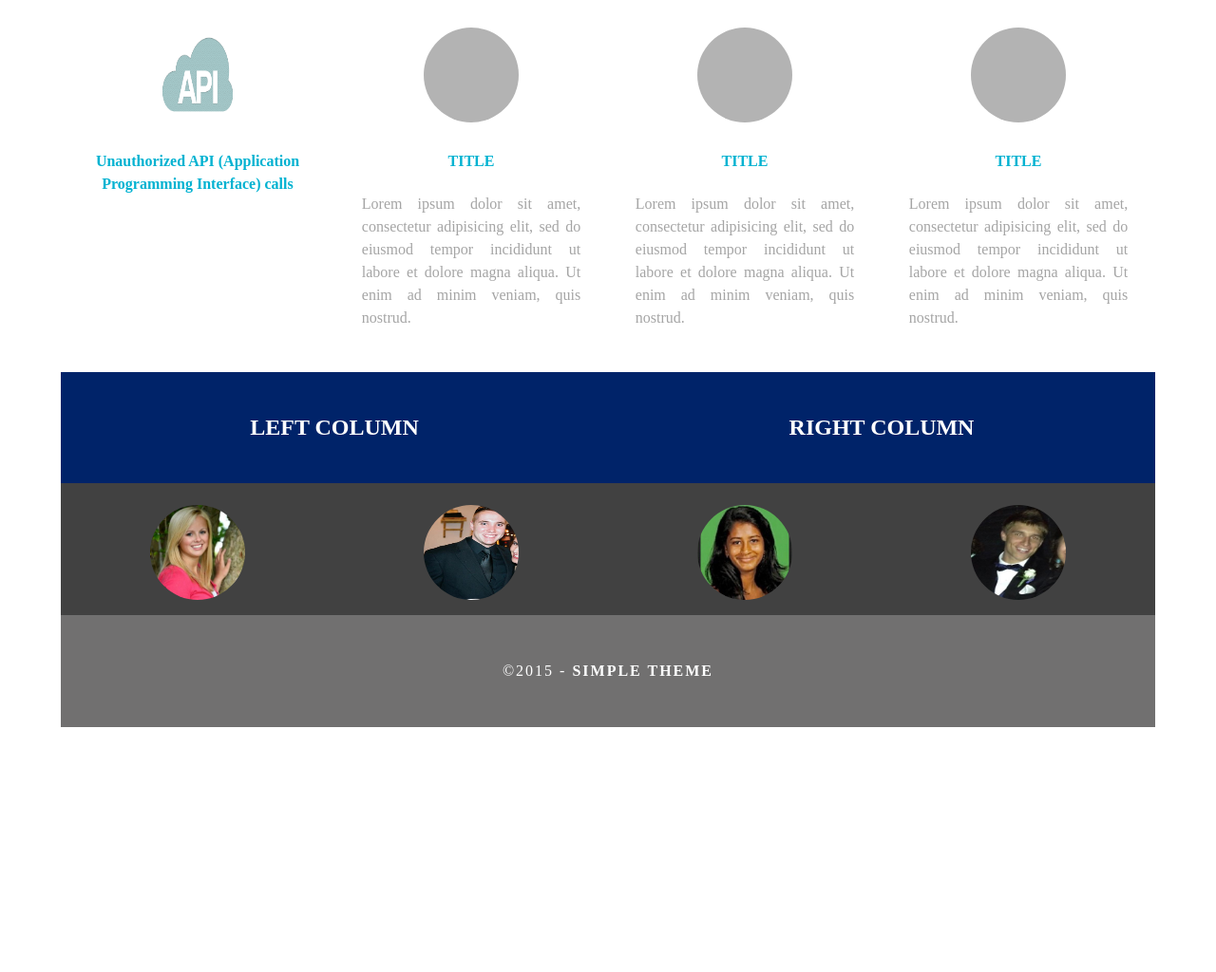
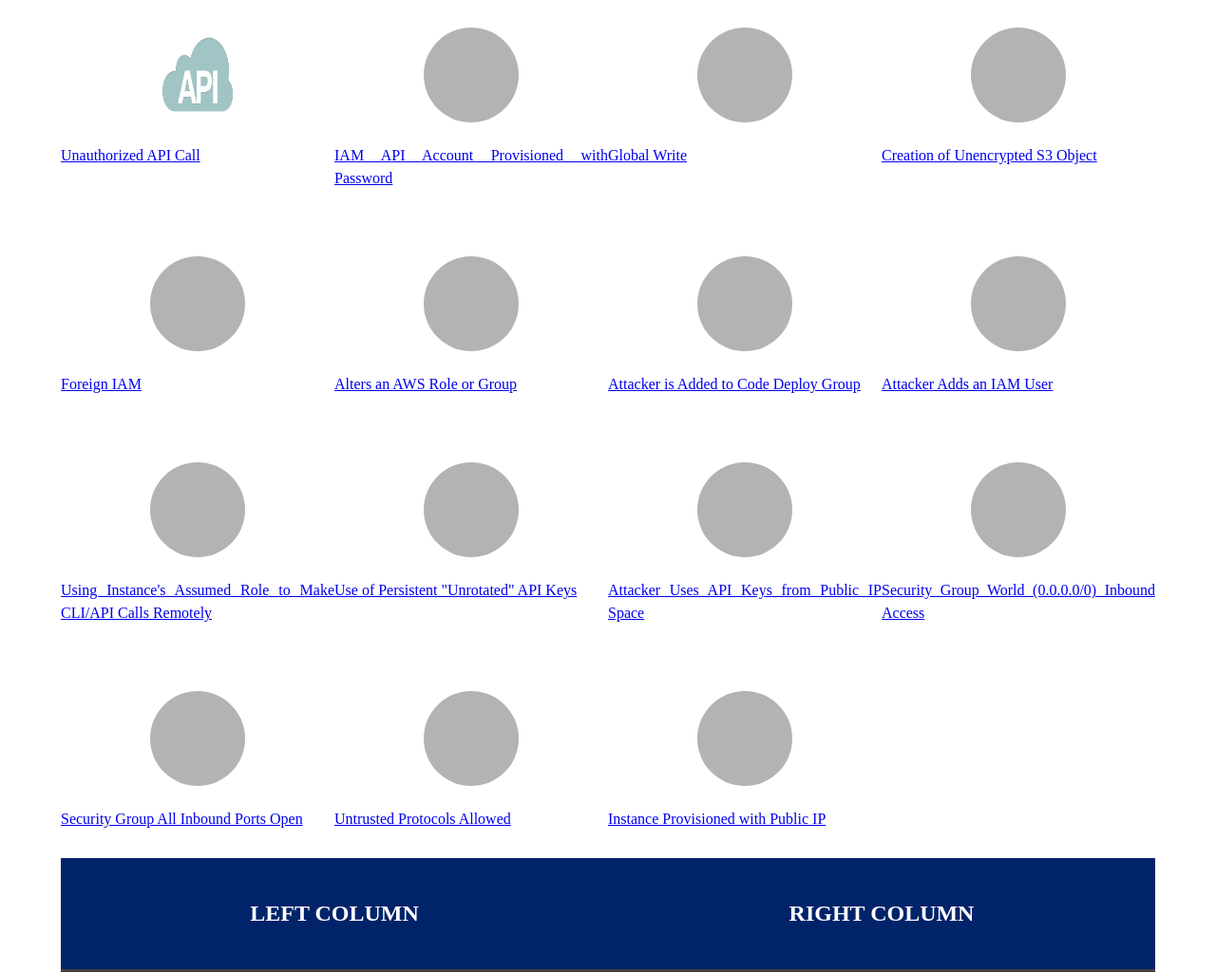
Before and after one commit to sdf55/Cyber-Security, a plain HTML site: page Homepage/index.html in a window 1280 px wide. Shown: the part 567-1591 px from the top of the page at 95% size. Before the commit the page ends 1333 px from the top, so only its background shows below. Drawn offline with Linux system fonts and the light colour scheme.

Commit message:
Add files via upload
made changes to landing page

```diff
--- a/Homepage/index.html
+++ b/Homepage/index.html
@@ -4,7 +4,7 @@
 <meta charset="utf-8">
 <meta http-equiv="X-UA-Compatible" content="IE=edge">
 <meta name="viewport" content="width=device-width, initial-scale=1">
-<title>Simple Theme</title>
+<title>INDEX</title>
 <link href="css/multiColumnTemplate.css" rel="stylesheet" type="text/css">
 <!-- HTML5 shim and Respond.js for IE8 support of HTML5 elements and media queries -->
 <!-- WARNING: Respond.js doesn't work if you view the page via file:// -->
@@ -42,22 +42,69 @@
   <div class="row">
     <div class="columns">
       <p class="thumbnail_align"> <img src="images/api.png" alt="" class="thumbnail"/> </p>
-      <h4>Unauthorized API (Application Programming Interface) calls</h4>
+      <a href="content/one/oneScene.html">Unauthorized API Call</a>
     </div>
     <div class="columns">
       <p class="thumbnail_align"> <img src="images/bkg_06.jpg" alt="" class="thumbnail"/> </p>
-      <h4>TITLE</h4>
-      <p>Lorem ipsum dolor sit amet, consectetur adipisicing elit, sed do eiusmod tempor incididunt ut labore et dolore magna aliqua. Ut enim ad minim veniam, quis nostrud.</p>
+      <a href="content/temps/tempScene.html.">IAM API Account Provisioned with Password</a>
     </div>
     <div class="columns">
       <p class="thumbnail_align"> <img src="images/bkg_06.jpg" alt="" class="thumbnail"/> </p>
-      <h4>TITLE</h4>
-      <p>Lorem ipsum dolor sit amet, consectetur adipisicing elit, sed do eiusmod tempor incididunt ut labore et dolore magna aliqua. Ut enim ad minim veniam, quis nostrud.</p>
+      <a href="content/temps/tempScene.html.">Global Write</a>
     </div>
     <div class="columns">
       <p class="thumbnail_align"> <img src="images/bkg_06.jpg" alt="" class="thumbnail"/> </p>
-      <h4>TITLE</h4>
-      <p>Lorem ipsum dolor sit amet, consectetur adipisicing elit, sed do eiusmod tempor incididunt ut labore et dolore magna aliqua. Ut enim ad minim veniam, quis nostrud.</p>
+      <a href="content/temps/tempScene.html.">Creation of Unencrypted S3 Object</a>
+    </div>
+  </div>
+    <div class="row">
+    <div class="columns">
+      <p class="thumbnail_align"> <img src="images/bkg_06.jpg" alt="" class="thumbnail"/> </p>
+      <a href="content/temps/tempScene.html.">Foreign IAM</a>
+    </div>
+    <div class="columns">
+      <p class="thumbnail_align"> <img src="images/bkg_06.jpg" alt="" class="thumbnail"/> </p>
+      <a href="content/six/sixScene.html">Alters an AWS Role or Group</a>
+    </div>
+    <div class="columns">
+      <p class="thumbnail_align"> <img src="images/bkg_06.jpg" alt="" class="thumbnail"/> </p>
+      <a href="content/temps/tempScene.html.">Attacker is Added to Code Deploy Group</a>
+    </div>
+    <div class="columns">
+      <p class="thumbnail_align"> <img src="images/bkg_06.jpg" alt="" class="thumbnail"/> </p>
+      <a href="content/temps/tempScene.html.">Attacker Adds an IAM User</a>
+    </div>
+  </div>
+      <div class="row">
+    <div class="columns">
+      <p class="thumbnail_align"> <img src="images/bkg_06.jpg" alt="" class="thumbnail"/> </p>
+      <a href="content/temps/tempScene.html.">Using Instance's Assumed Role to Make CLI/API Calls Remotely</a>
+    </div>
+    <div class="columns">
+      <p class="thumbnail_align"> <img src="images/bkg_06.jpg" alt="" class="thumbnail"/> </p>
+      <a href="content/temps/tempScene.html.">Use of Persistent "Unrotated" API Keys</a>
+    </div>
+    <div class="columns">
+      <p class="thumbnail_align"> <img src="images/bkg_06.jpg" alt="" class="thumbnail"/> </p>
+      <a href="content/temps/tempScene.html.">Attacker Uses API Keys from Public IP Space</a>
+    </div>
+    <div class="columns">
+      <p class="thumbnail_align"> <img src="images/bkg_06.jpg" alt="" class="thumbnail"/> </p>
+      <a href="content/temps/tempScene.html.">Security Group World (0.0.0.0/0) Inbound Access</a>
+    </div>
+  </div>
+        <div class="row">
+    <div class="columns">
+      <p class="thumbnail_align"> <img src="images/bkg_06.jpg" alt="" class="thumbnail"/> </p>
+      <a href="content/temps/tempScene.html.">Security Group All Inbound Ports Open</a>
+    </div>
+    <div class="columns">
+      <p class="thumbnail_align"> <img src="images/bkg_06.jpg" alt="" class="thumbnail"/> </p>
+      <a href="content/temps/tempScene.html.">Untrusted Protocols Allowed</a>
+    </div>
+    <div class="columns">
+      <p class="thumbnail_align"> <img src="images/bkg_06.jpg" alt="" class="thumbnail"/> </p>
+      <a href="content/temps/tempScene.html.">Instance Provisioned with Public IP</a>
     </div>
   </div>
   <div class="row blockDisplay">
```
